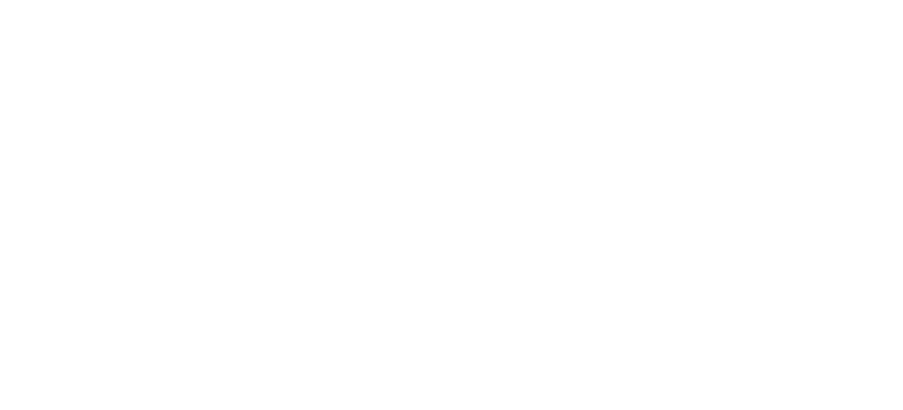
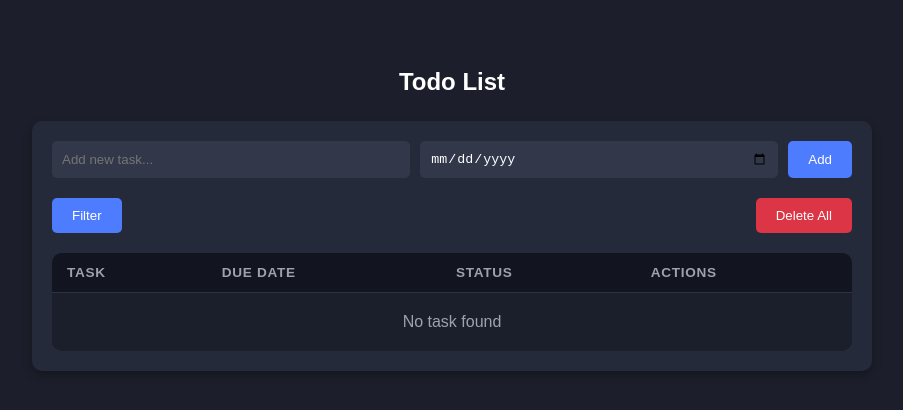
Before and after one commit to Mas-Azi/CodingCamp-13Oct2025-MuhammadAziSaputra, a plain HTML site: page index.html in a window 1280 px wide. Shown: the whole page, without its empty margins (188-1091 px from the left). Drawn offline with Linux system fonts and the light colour scheme.

Commit message:
Mini project bagian 1 sudah selesai

```diff
--- a/CSS/style.css
+++ b/CSS/style.css
@@ -0,0 +1,107 @@
+body {
+  background-color: #1c1f2b;
+  color: #fff;
+  font-family: "Poppins", sans-serif;
+  padding: 40px;
+}
+
+h1 {
+  text-align: center;
+  margin-bottom: 25px;
+}
+
+.todo-container {
+  max-width: 800px;
+  margin: 0 auto;
+  background: #252a3a;
+  border-radius: 10px;
+  padding: 20px;
+  box-shadow: 0 4px 10px rgba(0,0,0,0.3);
+}
+
+form {
+  display: flex;
+  flex-wrap: wrap;
+  gap: 10px;
+  margin-bottom: 20px;
+}
+
+input[type="text"], input[type="date"] {
+  flex: 1;
+  padding: 10px;
+  border-radius: 5px;
+  border: none;
+  background: #32374a;
+  color: #fff;
+}
+
+button {
+  background: #4e7cff;
+  border: none;
+  color: #fff;
+  padding: 10px 20px;
+  border-radius: 5px;
+  cursor: pointer;
+  transition: 0.2s;
+}
+button:hover {
+  background: #365ed9;
+}
+
+.delete-btn {
+  background: #dc3545;
+}
+.delete-btn:hover {
+  background: #a82633;
+}
+
+/* posisi filter & delete all */
+.filter-section {
+  display: flex;
+  justify-content: space-between;
+  align-items: center;
+  margin-bottom: 20px;
+}
+
+.filter-section .left button {
+  background: #4e7cff;
+}
+
+.filter-section .right button {
+  background: #dc3545;
+}
+
+table {
+  width: 100%;
+  border-collapse: collapse;
+  background-color: #1b1e2b;
+  border-radius: 10px;
+  overflow: hidden;
+}
+
+th, td {
+  padding: 12px 15px;
+  text-align: left;
+}
+
+thead {
+  background-color: #121420;
+  color: #9ca3af;
+  text-transform: uppercase;
+  font-size: 0.85rem;
+  letter-spacing: 0.05em;
+}
+
+tbody tr {
+  border-top: 1px solid #2d3145;
+}
+
+tbody tr:hover {
+  background-color: #23283a;
+}
+
+.empty {
+  text-align: center;
+  padding: 20px;
+  color: #9ca3af;
+}
--- a/index.html
+++ b/index.html
@@ -1,11 +1,49 @@
 <!DOCTYPE html>
 <html lang="en">
 <head>
-    <meta charset="UTF-8">
-    <meta name="viewport" content="width=device-width, initial-scale=1.0">
-    <title>Document</title>
+  <meta charset="UTF-8" />
+  <meta name="viewport" content="width=device-width, initial-scale=1.0" />
+  <title>Todo List</title>
+  <link rel="stylesheet" href="css/style.css" />
 </head>
 <body>
+  <section>
+    <h1>Todo List</h1>
+    <div class="todo-container">
+      <!-- Form Add -->
+      <form id="todo-form">
+        <input type="text" id="todo-input" placeholder="Add new task..." required />
+        <input type="date" id="todo-date" required />
+        <button type="submit">Add</button>
+      </form>
 
+      <!-- Filter -->
+      <div class="filter-section">
+        <div class="left">
+          <button id="filter-btn" type="button">Filter</button>
+        </div>
+        <div class="right">
+          <button id="clear-all" type="button" class="delete-btn">Delete All</button>
+        </div>
+      </div>
+
+      <!-- Display -->
+      <table>
+        <thead>
+          <tr>
+            <th>TASK</th>
+            <th>DUE DATE</th>
+            <th>STATUS</th>
+            <th>ACTIONS</th>
+          </tr>
+        </thead>
+        <tbody id="todo-body">
+          <tr><td colspan="4" class="empty">No task found</td></tr>
+        </tbody>
+      </table>
+    </div>
+  </section>
+
+  <script src="js/script.js"></script>
 </body>
 </html>
--- a/js/script.js
+++ b/js/script.js
@@ -0,0 +1,125 @@
+// Ambil elemen
+const form = document.getElementById('todo-form');
+const todoInput = document.getElementById('todo-input');
+const todoDate = document.getElementById('todo-date');
+const tbody = document.getElementById('todo-body');
+const filterBtn = document.getElementById('filter-btn');
+const clearAll = document.getElementById('clear-all');
+
+let todos = [];
+let showOnlyPending = false;
+
+// ✅ Disable tanggal sebelum hari ini
+const today = new Date();
+const yyyy = today.getFullYear();
+const mm = String(today.getMonth() + 1).padStart(2, '0');
+const dd = String(today.getDate()).padStart(2, '0');
+const minDate = `${yyyy}-${mm}-${dd}`;
+todoDate.setAttribute('min', minDate);
+
+// Render tampilan tabel
+function renderTable() {
+  tbody.innerHTML = '';
+
+  let displayedTodos = todos;
+  if (showOnlyPending) {
+    displayedTodos = todos.filter(t => !t.done);
+  }
+
+  if (displayedTodos.length === 0) {
+    const tr = document.createElement('tr');
+    tr.innerHTML = `<td colspan="4" class="empty">No task found</td>`;
+    tbody.appendChild(tr);
+    return;
+  }
+
+  displayedTodos.forEach((todo, index) => {
+    const tr = document.createElement('tr');
+    tr.innerHTML = `
+      <td>${todo.text}</td>
+      <td>${todo.date}</td>
+      <td>${todo.done ? '✅ Done' : '🕒 Pending'}</td>
+      <td>
+        <button onclick="toggleStatus(${index})">Toggle</button>
+        <button class="delete-btn" onclick="deleteTask(${index})">Delete</button>
+      </td>
+    `;
+    tbody.appendChild(tr);
+  });
+}
+
+// Toggle status task
+function toggleStatus(index) {
+  todos[index].done = !todos[index].done;
+  renderTable();
+}
+
+// Hapus task satuan
+function deleteTask(index) {
+  if (confirm('Delete this task?')) {
+    todos.splice(index, 1);
+    renderTable();
+  }
+}
+
+// Validasi input form
+function validateForm(text, date) {
+  if (!text.trim()) {
+    alert('Please enter a task.');
+    return false;
+  }
+
+  if (!date) {
+    alert('Please choose a due date.');
+    return false;
+  }
+
+  const today = new Date();
+  const selectedDate = new Date(date);
+  today.setHours(0, 0, 0, 0);
+
+  if (selectedDate < today) {
+    alert('Due date cannot be in the past.');
+    return false;
+  }
+
+  return true;
+}
+
+// Submit task baru
+form.addEventListener('submit', e => {
+  e.preventDefault();
+
+  const text = todoInput.value;
+  const date = todoDate.value;
+
+  if (!validateForm(text, date)) return;
+
+  todos.push({ text, date, done: false });
+  todoInput.value = '';
+  todoDate.value = '';
+  renderTable();
+});
+
+// Tombol Filter (show pending / all)
+filterBtn.addEventListener('click', () => {
+  showOnlyPending = !showOnlyPending;
+  filterBtn.textContent = showOnlyPending ? 'Show All' : 'Filter';
+  renderTable();
+});
+
+// Tombol Delete All
+clearAll.addEventListener('click', () => {
+  if (todos.length === 0) {
+    alert('No tasks to delete.');
+    return;
+  }
+
+  if (confirm('Are you sure you want to delete all tasks?')) {
+    todos = [];
+    renderTable();
+  }
+});
+
+// Render awal
+renderTable();
```
